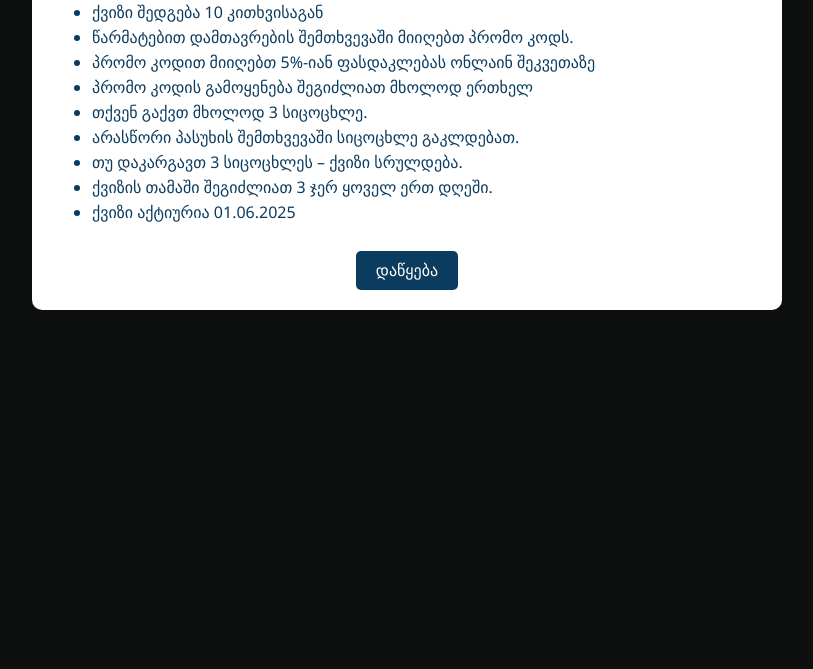
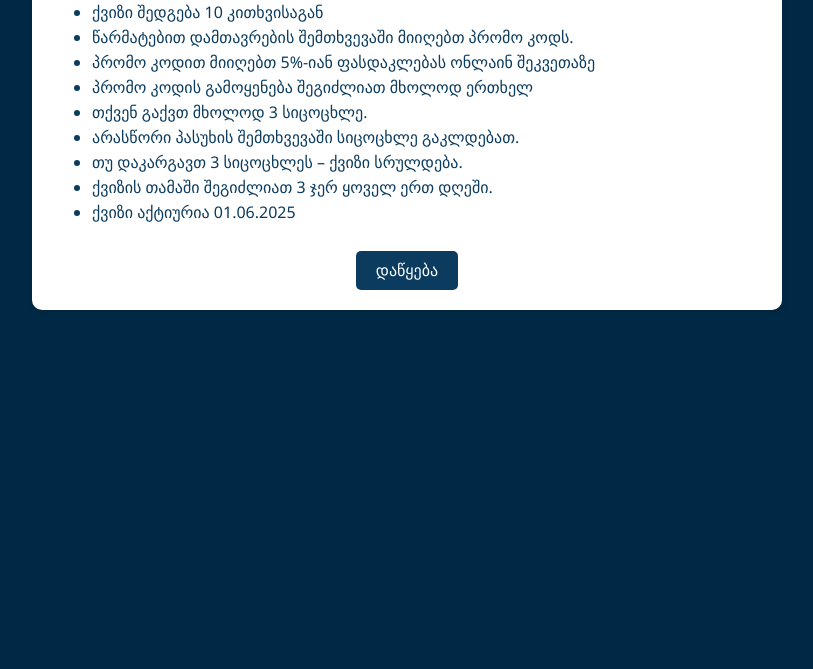
Before and after one commit to GiorgiQo/quiz, a plain HTML site: page index.html in a window 1280 px wide. Shown: the part 211-880 px from the top of the page, without its empty margins (233-1046 px from the left). Drawn offline with nearby package versions, Linux system fonts and the light colour scheme.

Commit message:
ganaxleba-xmis

```diff
--- a/index.html
+++ b/index.html
@@ -12,7 +12,7 @@
   <style>
     body {
   font-family: 'Segoe UI', sans-serif;
-  background-color: #0e0f0f;
+  background-color:#002945;
   max-width: 750px;
   height: 100vh;
   margin: 0 auto;
```
